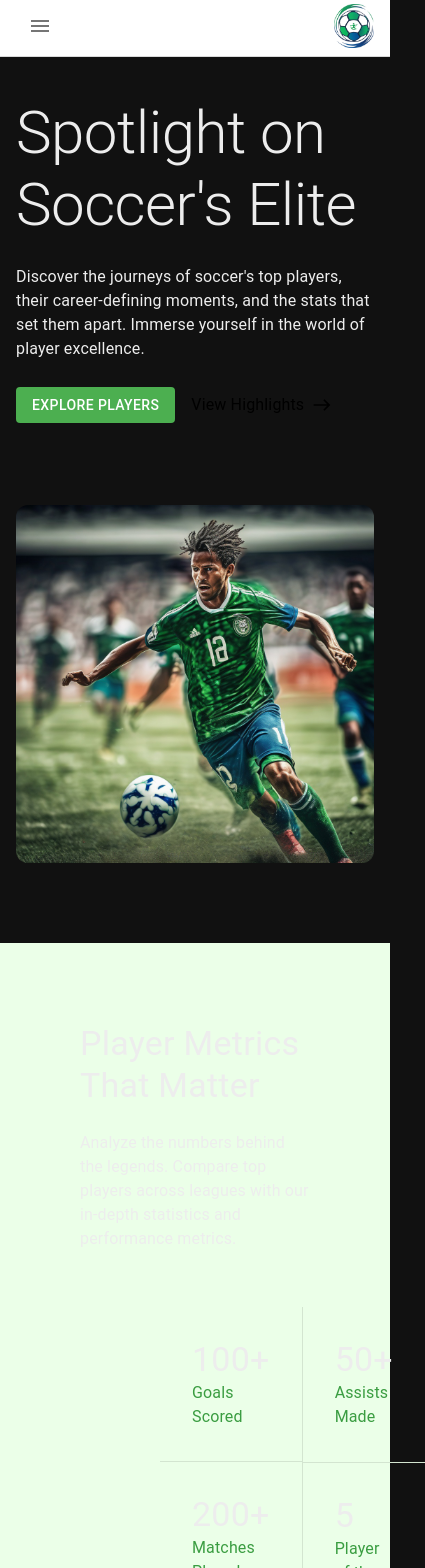
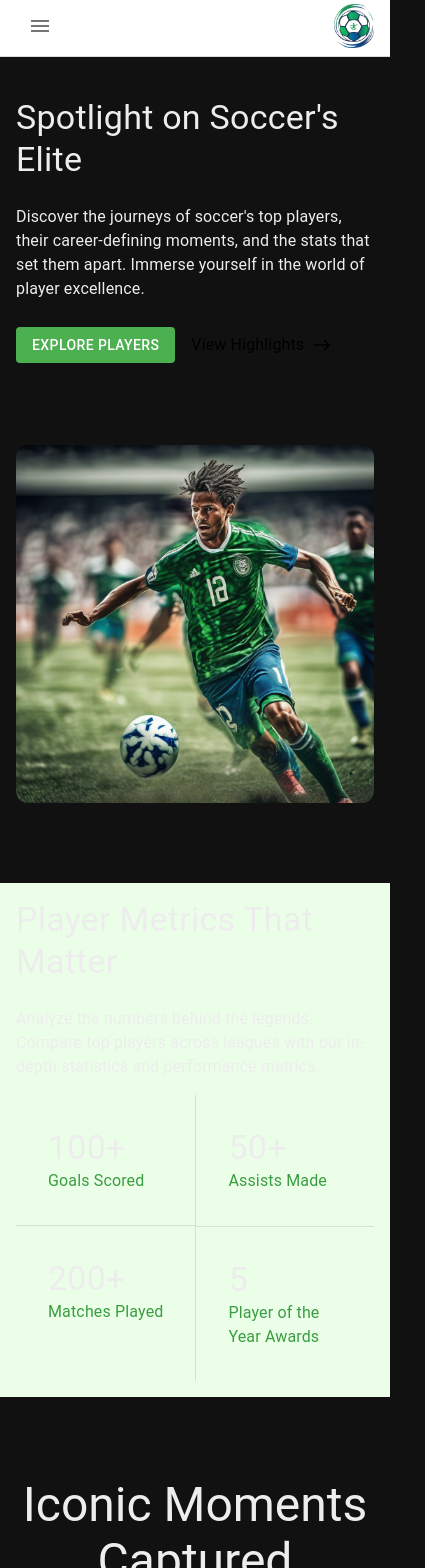
Before and after one commit to simskberna/nextjs-sleague-app-frontend, a Next.js app: page /player-focus in a window 390 px wide. Shown: the top 1568 px of the page, 425 px wide, since content can reach past the window. Built offline with nearby package versions, Linux system fonts and the light colour scheme; what tailwind-clip-path would draw is missing.

Commit message:
feat(update): style

```diff
--- a/app/(routes)/league-stats/page.tsx
+++ b/app/(routes)/league-stats/page.tsx
@@ -110,7 +110,7 @@ const LeagueStatsPage = () => {
     <AnimatedContainer>
       <Container sx={{ display: 'flex', flexDirection: { xs: 'column', md: 'row' }, mt: {xs:5,md:15}, gap: 2 }}>
         <Box sx={{ flex: 1, display: 'flex', flexDirection: 'column', justifyContent: 'space-between', alignItems: 'flex-start' }}>
-         <Typography variant="h2" className="font-semibold">Unveiling the Best Moments in Soccer Leagues</Typography>
+         <Typography variant={isMobile ? "h4":"h2"} className="font-semibold">Unveiling the Best Moments in Soccer Leagues</Typography>
 
           <Stack sx={{ display: 'flex', flexDirection: 'column', gap: 4, mt:{xs:5,md:0} }}>
             <Box sx={{ display: 'flex', justifyContent: 'flex-start', alignItems: 'center', gap: 2 }}>
@@ -261,7 +261,7 @@ const LeagueStatsPage = () => {
               >
                   <Typography
                     sx={{
-                      fontSize: '14px',
+                      fontSize: {xs:'10px',sm:'14px'},
                       transition: 'color 0.3s',
                       color: x.name === activeSection ? 'white' : 'black'
                     }}
--- a/app/(routes)/player-focus/page.tsx
+++ b/app/(routes)/player-focus/page.tsx
@@ -1,16 +1,19 @@
+"use client";
 import React from "react";
 import { Container, Box, Typography, Button, Card, CardMedia, CardContent } from '@mui/material';
 import Image from "next/image";
 import Link from "next/link";
 import EastIcon from "@mui/icons-material/East";
 import AnimatedContainer from "@/app/components/Shared/AnimationContainer";
+import useIsMobile from "@/app/hooks/useIsMobile";
 
 const PlayerFocusPage = () => {
+  const isMobile = useIsMobile();
   return (
     <AnimatedContainer>
       <Container sx={{ display: 'flex', flexDirection: { xs: 'column', md: 'row' }, gap: 10, mt: { xs: 5, md: 15 } }}>
         <Box sx={{ flex: 1, width: '100%', display: 'flex', flexDirection: 'column', justifyContent: 'flex-start', alignItems: 'flex-start', gap: 3 }}>
-          <Typography variant="h2" className="font-semibold">Spotlight on Soccer's Elite</Typography>
+          <Typography variant={isMobile ? "h4":"h2"} className="font-semibold">Spotlight on Soccer's Elite</Typography>
           <Typography variant="body1" className="font-normal">Discover the journeys of soccer's top players, their career-defining moments, and the stats that set them apart. Immerse yourself in the world of player excellence.</Typography>
           <Box sx={{ display: 'flex', justifyContent: 'flex-start', alignItems: 'center' }}>
             <Button variant="contained" className="font-normal capitalize rounded-lg" sx={{ boxShadow: 'unset', backgroundColor: '#4caf50', color: 'white', '&:hover': { boxShadow: 'unset', backgroundColor: '#84cf81' } }}>
@@ -34,10 +37,10 @@ const PlayerFocusPage = () => {
         </Box>
       </Container>
 
-      <Container className="!max-w-[unset]" sx={{ mt: 10, bgcolor: '#ebffe8', height: 'auto', p: 10 }}>
+      <Container className="!max-w-[unset]" sx={{ mt: 10, bgcolor: '#ebffe8', height: 'auto', p: {xs:2,md:10} }}>
         <Typography variant="h4" className="font-semibold pb-6">Player Metrics That Matter</Typography>
         <Typography variant="body1" className="font-normal">Analyze the numbers behind the legends. Compare top players across leagues with our in-depth statistics and performance metrics.</Typography>
-        <Box sx={{ display: 'grid', gridTemplateColumns: 'auto auto', mt: 2, px: 10, py: 5 }}>
+        <Box sx={{ display: 'grid', gridTemplateColumns: 'auto auto', mt: 2, px: {xs:0,md:10}, py: {xs:0,md:5} }}>
           {[{ value: '100+', title: 'Goals Scored' }, { value: '50+', title: 'Assists Made' }, { value: '200+', title: 'Matches Played' }, { value: '5', title: 'Player of the Year Awards' }].map((item, idx) => (
             <Box key={item.title}
               sx={{
```
